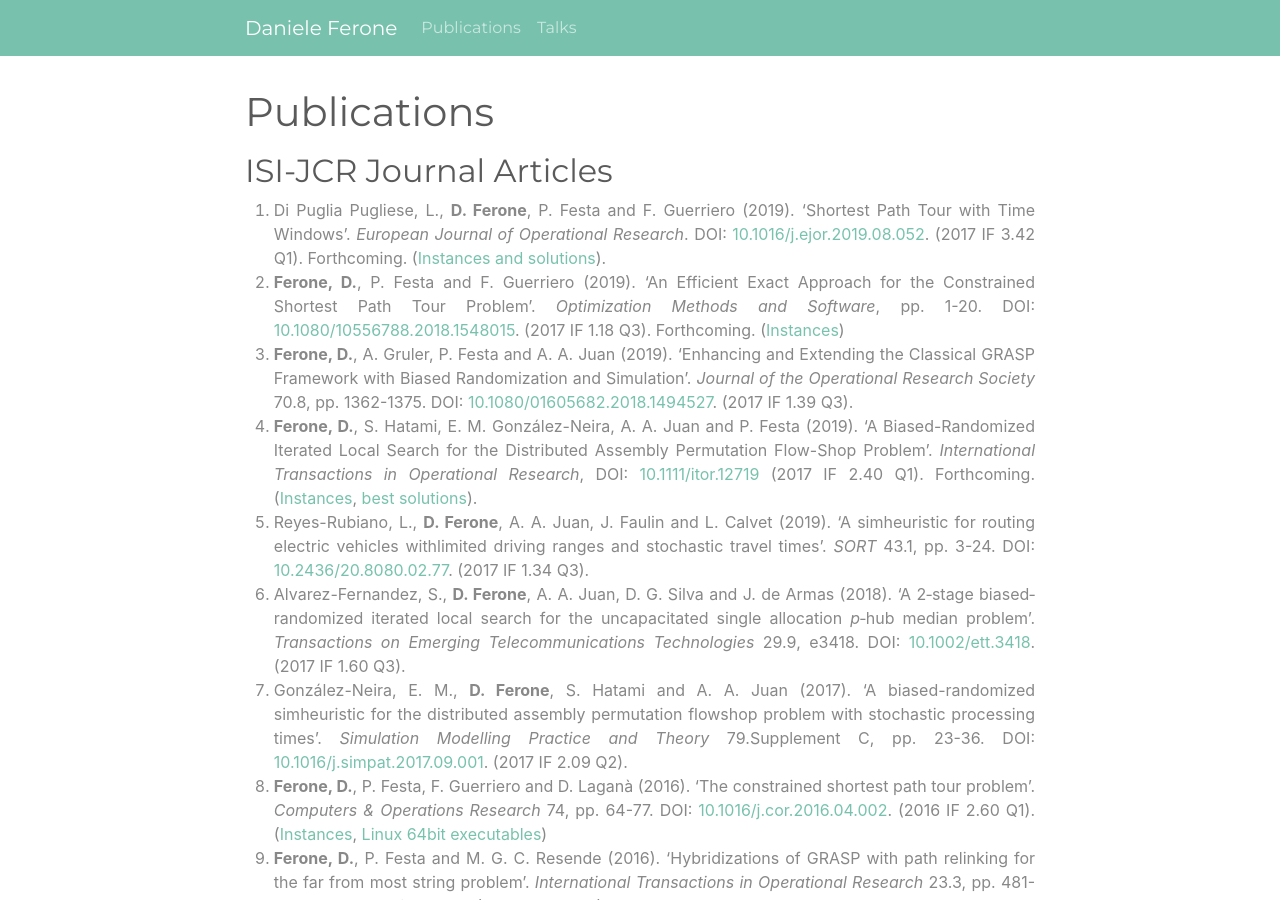
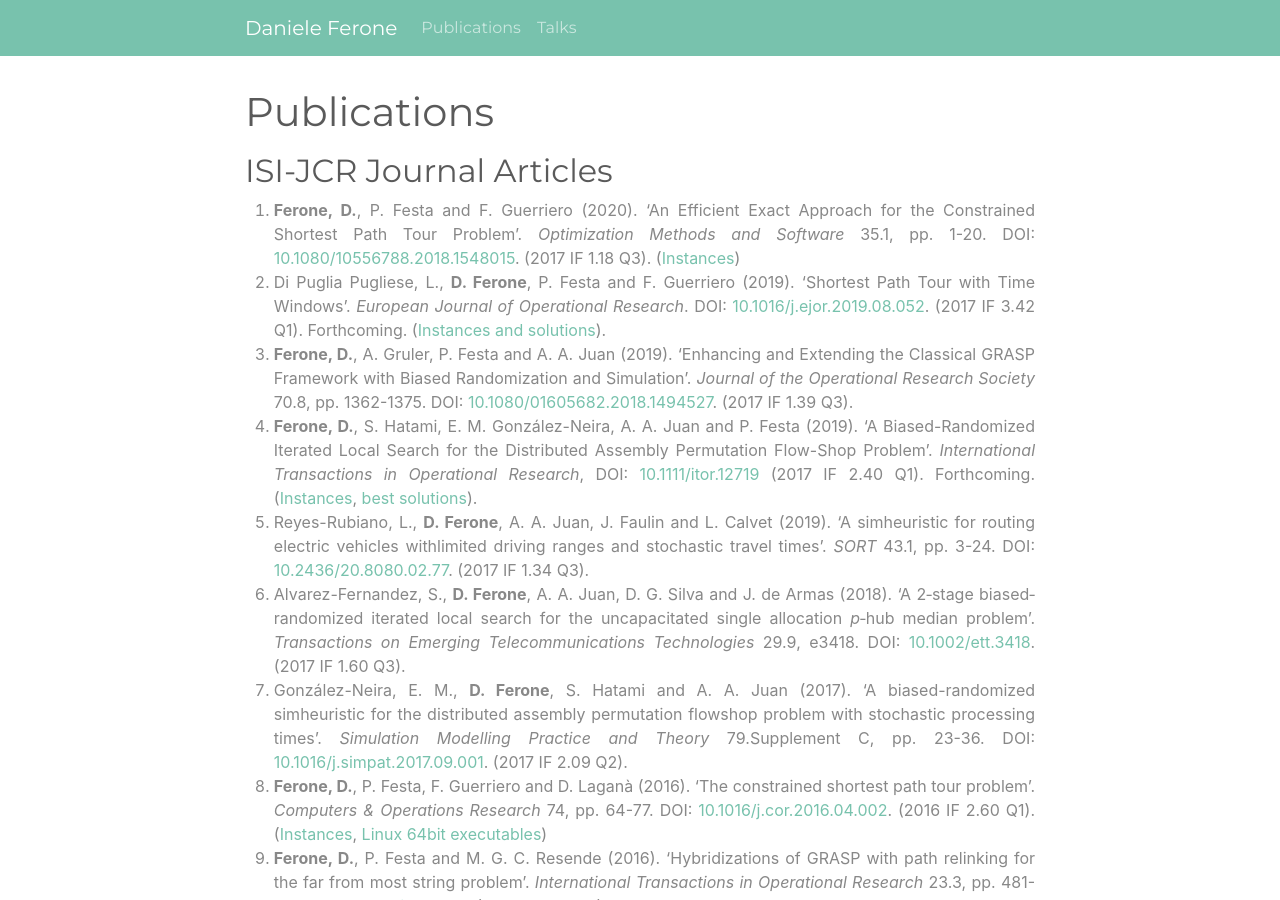
Before and after one commit to fdaniele85/fdaniele85.github.io, a Jekyll site: the page built from pages/publications.html, in a window 1280 px wide and 900 px high. Built offline with Jekyll 4.4.1, drawn with Linux system fonts in a browser that asks for light colours; nearby versions of some CDN libraries; a style sheet for code colours, icons or effects is not loaded.

Commit message:
Update OMS paper

```diff
--- a/pages/publications.html
+++ b/pages/publications.html
@@ -6,8 +6,8 @@ title: Publications
 <div class="text-justify publications">
 <h2>ISI-JCR Journal Articles</h2>
 <ol>
+  <li><strong>Ferone, D.</strong>, P. Festa and F. Guerriero (2020). ‘An Efficient Exact Approach for the Constrained Shortest Path Tour Problem’. <em>Optimization Methods and Software</em> 35.1, pp. 1-20. DOI: <a class="doi" href="https://doi.org/10.1080/10556788.2018.1548015">10.1080/10556788.2018.1548015</a>. (2017 IF 1.18 Q3). (<a href="http://bit.ly/2IkyrgU">Instances</a>)</li>
   <li>Di Puglia Pugliese, L., <strong>D. Ferone</strong>, P. Festa and F. Guerriero (2019). ‘Shortest Path Tour with Time Windows’. <em>European Journal of Operational Research</em>. DOI: <a class="doi" href="https://doi.org/10.1016/j.ejor.2019.08.052">10.1016/j.ejor.2019.08.052</a>. (2017 IF 3.42 Q1). Forthcoming. (<a href="https://bit.ly/2H1G8JK">Instances and solutions</a>).</li>
-  <li><strong>Ferone, D.</strong>, P. Festa and F. Guerriero (2019). ‘An Efficient Exact Approach for the Constrained Shortest Path Tour Problem’. <em>Optimization Methods and Software</em>, pp. 1-20. DOI: <a class="doi" href="https://doi.org/10.1080/10556788.2018.1548015">10.1080/10556788.2018.1548015</a>. (2017 IF 1.18 Q3). Forthcoming. (<a href="http://bit.ly/2IkyrgU">Instances</a>)</li>
   <li><strong>Ferone, D.</strong>, A. Gruler, P. Festa and A. A. Juan (2019). ‘Enhancing and Extending the Classical GRASP Framework with Biased Randomization and Simulation’. <em>Journal of the Operational Research Society</em> 70.8, pp. 1362-1375. DOI: <a class="doi" href="https://doi.org/10.1080/01605682.2018.1494527">10.1080/01605682.2018.1494527</a>. (2017 IF 1.39 Q3).</li>
   <li><strong>Ferone, D.</strong>, S. Hatami, E. M. González-Neira, A. A. Juan and P. Festa (2019). ‘A Biased-Randomized Iterated Local Search for the Distributed Assembly Permutation Flow-Shop Problem’. <em>International Transactions in Operational Research</em>, DOI: <a class="doi" href="https://doi.org/10.1111/itor.12719">10.1111/itor.12719</a> (2017 IF 2.40 Q1). Forthcoming. (<a href="http://bit.ly/2MEnw7j">Instances</a>, <a href="http://bit.ly/2KaoDcX">best solutions</a>).</li>
   <li>Reyes-Rubiano, L., <strong>D. Ferone</strong>, A. A. Juan, J. Faulin and L. Calvet (2019). ‘A simheuristic for routing electric vehicles withlimited driving ranges and stochastic travel times’. <em>SORT</em> 43.1, pp. 3-24. DOI: <a class="doi" href="https://doi.org/10.2436/20.8080.02.77">10.2436/20.8080.02.77</a>. (2017 IF 1.34 Q3).</li>
```
